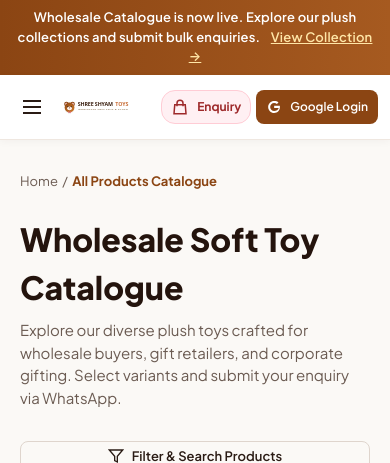
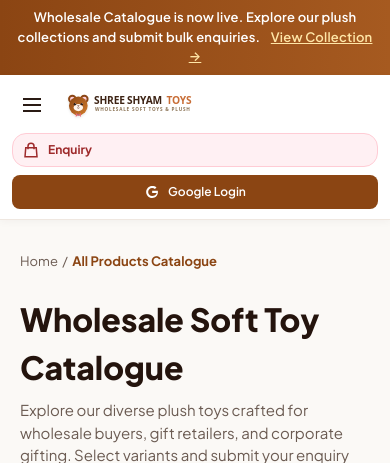
Before and after one commit to PrimeAyush7/ShreeShyamToys, a FastAPI app: page /catalogue in a window 390 px wide. Shown: the top 463 px of the page. Run offline with FastAPI, Linux system fonts and the light colour scheme; data comes from the database, SQL or seed files in the repository; data that the repository does not hold is empty; parts of the project's set-up code (start-up, migrations or seed data) failed here and were passed over.

Commit message:
Add mobile UX fixes for customer profile page

```diff
--- a/sst5_work/app/static/css/responsive.css
+++ b/sst5_work/app/static/css/responsive.css
@@ -552,3 +552,156 @@
     grid-template-columns: 1fr !important;
   }
 }
+
+
+/* ==========================================================
+   CUSTOMER MOBILE UX FIXES
+   ========================================================== */
+
+.customer-profile-page,
+.customer-profile-page * {
+  min-width: 0;
+  box-sizing: border-box;
+}
+
+.customer-profile-card {
+  background: linear-gradient(145deg, #FFFFFF 0%, #FFF8F2 100%) !important;
+  border-color: #EAD8C8 !important;
+}
+
+.customer-profile-card .form-label {
+  color: #6F3512;
+}
+
+.customer-profile-card .form-control {
+  width: 100%;
+  max-width: 100%;
+  background: #FFFCF9;
+}
+
+.customer-profile-card .form-control:focus {
+  border-color: #D27D2D;
+  box-shadow: 0 0 0 3px rgba(210,125,45,.14);
+}
+
+.customer-profile-card .form-group {
+  width: 100%;
+}
+
+@media (max-width: 700px) {
+  .customer-profile-page {
+    padding-top: 28px !important;
+    padding-bottom: 44px !important;
+  }
+
+  .customer-profile-header {
+    align-items: stretch !important;
+    flex-direction: column !important;
+    gap: 16px;
+  }
+
+  .customer-profile-header > div:first-child {
+    width: 100%;
+  }
+
+  .customer-profile-header h1 {
+    font-size: 26px !important;
+    line-height: 1.15;
+  }
+
+  .customer-profile-header > div:last-child {
+    width: 100%;
+    display: grid !important;
+    grid-template-columns: 1fr 1fr;
+    gap: 10px !important;
+  }
+
+  .customer-profile-header > div:last-child .btn {
+    width: 100%;
+    min-width: 0;
+  }
+
+  .customer-profile-card {
+    padding: 20px !important;
+    border-radius: 20px !important;
+  }
+
+  .customer-profile-actions {
+    flex-direction: column !important;
+  }
+
+  .customer-profile-actions .btn {
+    width: 100%;
+    min-width: 0;
+  }
+}
+
+@media (max-width: 420px) {
+  .customer-profile-page {
+    padding-left: 12px !important;
+    padding-right: 12px !important;
+  }
+
+  .customer-profile-header > div:last-child {
+    grid-template-columns: 1fr;
+  }
+
+  .customer-profile-card {
+    padding: 16px !important;
+  }
+
+  .customer-profile-card .form-label {
+    font-size: 12.5px;
+  }
+}
+
+/* Header actions must never force the public site wider than the phone. */
+@media (max-width: 700px) {
+  .site-header .header-inner {
+    height: auto;
+    min-height: 64px;
+    padding-top: 10px;
+    padding-bottom: 10px;
+    flex-wrap: wrap;
+    row-gap: 8px;
+  }
+
+  .site-header .logo-container {
+    flex: 1 1 auto;
+    min-width: 0;
+  }
+
+  .site-header .header-actions {
+    width: 100%;
+    min-width: 0;
+    justify-content: flex-end;
+    flex-wrap: wrap;
+    gap: 8px;
+  }
+
+  .site-header .header-actions .btn,
+  .site-header .header-actions .enquiry-badge-btn {
+    max-width: 100%;
+  }
+
+  .site-header .header-actions > * {
+    min-width: 0;
+  }
+
+  .site-header .header-actions > a,
+  .site-header .header-actions > button {
+    flex: 1 1 150px;
+  }
+}
+
+@media (max-width: 420px) {
+  .site-header .header-actions {
+    justify-content: stretch;
+  }
+
+  .site-header .header-actions > a,
+  .site-header .header-actions > button {
+    flex: 1 1 100%;
+    width: 100%;
+  }
+}
```
